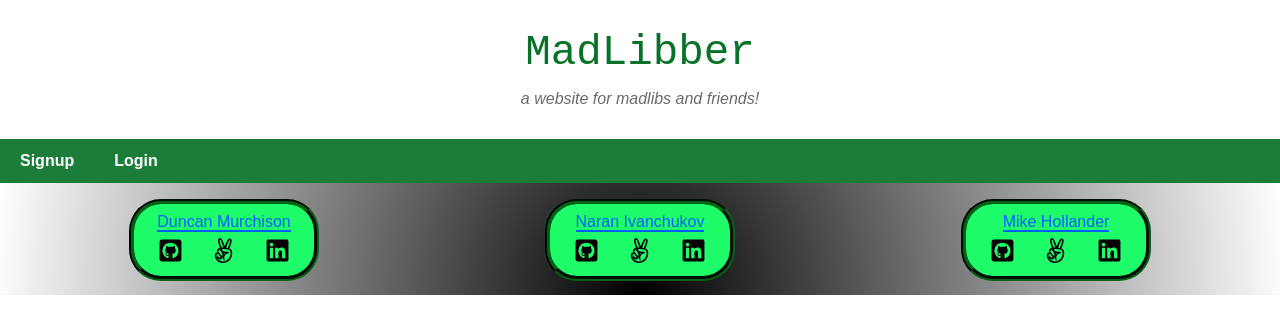
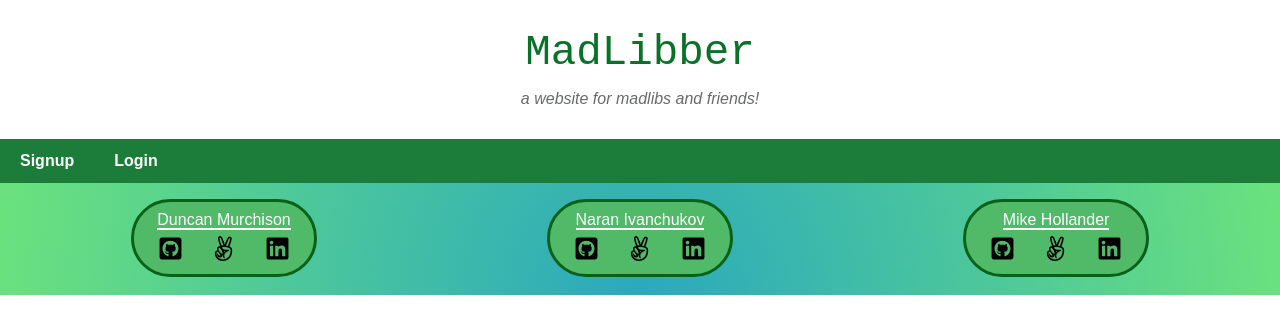
Before and after one commit to dmurchison/madlibs_against_humanity, a React (Create React App) app in the folder frontend/: page /#/madlibs/1/play in a window 1280 px wide. Shown: the top 334 px of the page. Built offline with nearby package versions, Linux system fonts and the light colour scheme; no server answers.

Commit message:
footer change

```diff
--- a/frontend/src/stylesheets/madlib.scss
+++ b/frontend/src/stylesheets/madlib.scss
@@ -22,11 +22,13 @@
   text-decoration: none;
 }
 
+
 .madlibs-title-container {
   font-size: x-large;
   // font-family: 'Gill Sans', 'Gill Sans MT', Calibri, 'Trebuchet MS', sans-serif;
   font-family: fantasy;
 }
+
 .madlibs-title-container a{
   text-decoration: none;
 }
--- a/frontend/src/stylesheets/nav.scss
+++ b/frontend/src/stylesheets/nav.scss
@@ -122,7 +122,7 @@
   // margin-top: 2.5rem;
   height: 5rem;
   bottom: 0;
-  background: radial-gradient(circle at bottom, rgb(0, 0, 0) 0, rgb(255, 255, 255) 100%);
+  background: radial-gradient(circle at bottom, rgb(42, 169, 189) 0, rgb(107, 226, 125) 100%);
   color: black;
   margin-bottom: 0;
   // position: fixed;
@@ -135,36 +135,41 @@
   // padding-bottom: 2rem;
   font-style: bold;
 }
-.portfolio-site{
+.portfolio-site, .portfolio-site:visited{
   box-sizing: border-box;
-  color: rgb(0, 94, 255);
+  // color: rgb(93, 93, 93);
+  color: white;
   text-decoration: none;
-  border-bottom: 2px solid rgb(0, 94, 255);
+  // border-bottom: 2px solid rgb(93, 93, 93);
+  border-bottom: 2px solid white;
+
   // margin-bottom: -1px;
 }
-.portfolio-site:visited {
-  color: rgb(0, 94, 255);
-}
+// .portfolio-site:hover {
+//   color: green;
+// }
 
 .Duncan, .Naran, .Mike{
   color: black;
-  border: 5px;
-  border-radius: 2rem;
-  border-color: rgb(5, 97, 22);
-  background-color: rgb(31, 252, 105);
-  // background-color: rgb(7, 98, 24);
-  // color: white;
-  border-style: groove;
+  border: 3.5px solid rgb(7, 98, 24);
+  border-radius: 2.5rem;
+  border-color: rgb(7, 98, 24);
+  background-color: rgb(81, 186, 104);
   padding: 10px 10px;
-  // margin-bottom: 2.5rem;
   width: 10rem;
   text-align: center;
   transition: 325ms;
+  // border-color: rgb(5, 97, 22);
+  // background-color: rgb(31, 252, 105);
+  // background-color: rgb(7, 98, 24);
+  // color: white;
+  // border-style: groove;
+  // margin-bottom: 2.5rem;
 }
 .Duncan:hover, .Naran:hover, .Mike:hover {
   transform: scale(1.25);
   cursor: crosshair;
-  background-color: white;
+  background-color: rgb(139, 255, 143);
 }
 
 .dev-links {
```
